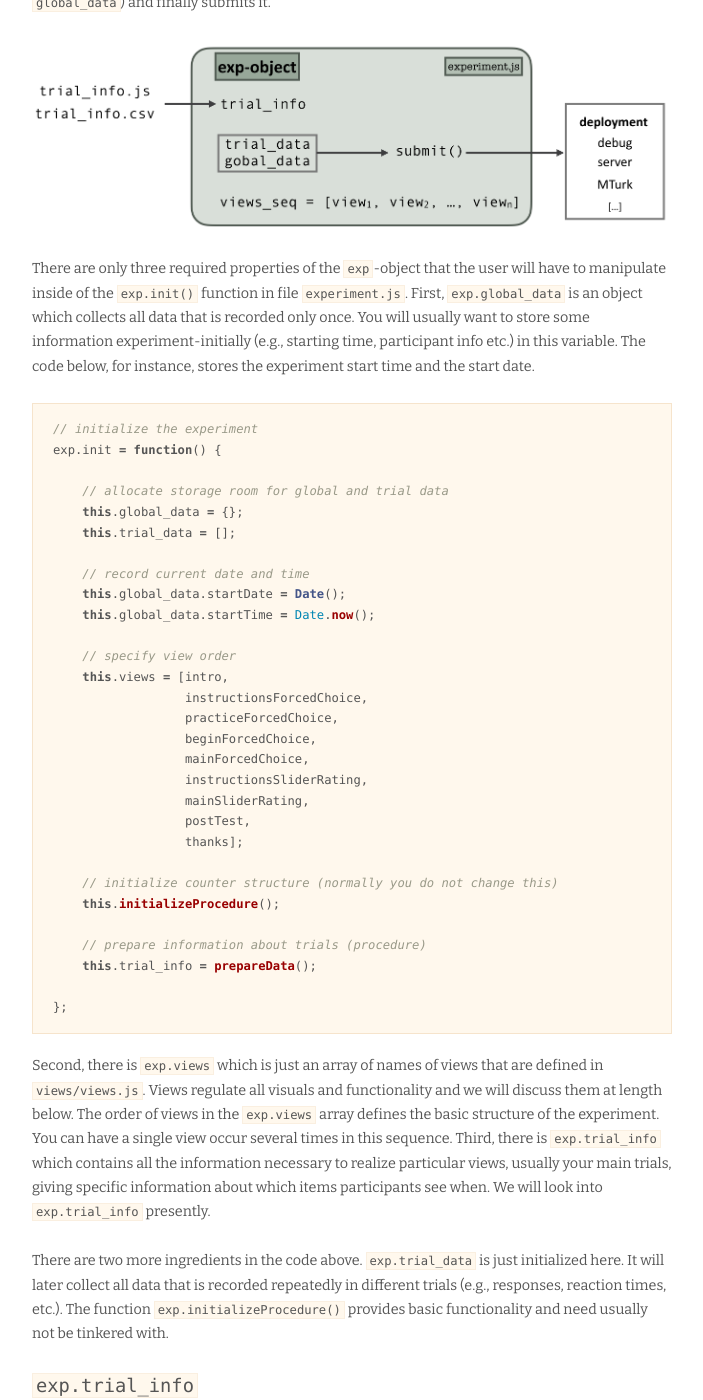
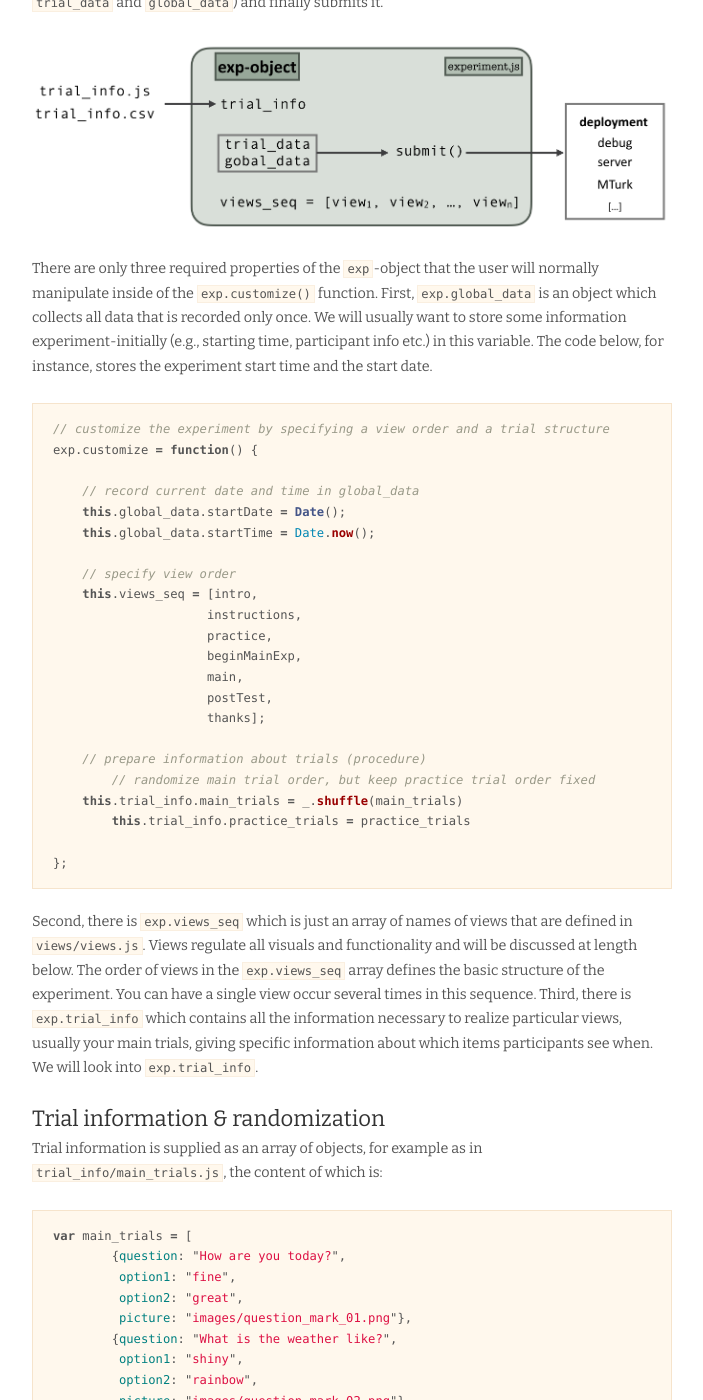
Before and after one commit to magpie-ea/magpie-site, a Jekyll site: the page built from getting-started/experiments.markdown, in a window 1280 px wide and 1400 px high, scrolled down 2026 px. Shown: the whole window, without its empty margins (138-841 px from the left). Built offline with Jekyll 4.4.1, drawn with Linux system fonts in a browser that asks for light colours; nearby versions of some CDN libraries; some of the changed text lies outside the part shown.

Commit message:
polished getting started guide

````diff
--- a/getting-started/experiments.markdown
+++ b/getting-started/experiments.markdown
@@ -14,24 +14,24 @@ This guide walks through the minimal template, which you can [obtain here](../ob
 
 ## File structure
 
-The minimal template contains the following files, of which the ones marked in bold are most important for everyday use:
+The minimal template contains the following files, of which the ones marked with **->** are most important for everyday use:
 
-+ **`index.html`** - starting point; loads all relevant files; provides view-templates;
-+ **`config/config_deploy.js`/**  - information about how to deploy (=run, collect data for) the experiment
-+ **`views/views.js`** - provides the view-objects; main work happens here
++ **->`index.html`** - starting point; loads all relevant files; provides view-templates;
++ **->`config/config_deploy.js`**  - information about how to deploy (=run, collect data for) the experiment
++ **->`views/views.js`** - provides the view-objects; main work happens here
 + `scripts/`
-	+ **`experiment.js`** - defines the main experiment (trial structure, input data etc.)
+	+ **->`experiment.js`** - defines the main experiment (trial structure, input data etc.)
 	+ `main.js`       - main functionality to run experiment; usually user will not edit this
     + `helpers.js`    - helper functions specific to each particular experiment; user might edit this
 	+ `submit_to_server.js` - functions to process, send or store data; user will almost never edit this
 + `images`       - images shown in this experiment (optional)
-+ `trial_info/`
++ **->`trial_info/`**
 	+ `trials.js` - external information for main trials
 	+ `practiceTrials.js` - external information for practice trials
 + `styles/styles.css`  - style files
 + `libraries`    - external libraries
 
-This file structure is only a suggestion. Make sure to load everything of relevance in `index.html`, e.g., like so:
+This file structure is only a suggestion. Whatever you choose to use, make sure to load everything of relevance in `index.html`, e.g., like so:
 
 ```html
 <!-- config -->
@@ -44,8 +44,8 @@ This file structure is only a suggestion. Make sure to load everything of releva
 <script src="scripts/submit_to_server.js"></script>
 
 <!-- local trial_info files -->
-<script src="trial_info/trials.js"></script>
-<script src="trial_info/practiceTrials.js"></script>
+<script src="trial_info/main_trials.js"></script>
+<script src="trial_info/practice_trials.js"></script>
 
 <!-- views -->
 <script src="views/views.js"></script>
@@ -57,57 +57,63 @@ This file structure is only a suggestion. Make sure to load everything of releva
 
 The main work behind the scenes takes place in the interaction between `scripts/experiment.js` and `scripts/main.js`. The latter shields off convenience functions from the user who does not wish to be bothered (such as rearranging data for submission, finding the next trial/view based on the user's specifications etc.). To customize an experiment, editing `scripts/experiment.js` is necessary, however.
 
-What `script/experiment.js` contributes is the `init()` (initialization) function for the `exp`-object. The `exp`-object is the main object that contains all information about how to realize your experiment. It collects the data and finally submits it (using function `exp.submit()` which is called in the `thanks`-view; see below). Think of it as an entity which reads information about your trials (e.g., stored in a separate file like `trial_info.js`), realizes an experimental structure as a sequence of **views** (see below), collects your data (in variables `trial_data` and `global_data`) and finally submits it.
+What `script/experiment.js` contributes is the `customize()` function for the `exp`-object. The `exp`-object is the main object that contains all information about how to realize your experiment. It is created automatically in `scripts/main.js`. It collects the data and finally submits it (using function `exp.submit()`;see below). Think of it as an entity which reads information about your trials (e.g., stored in a separate file like `trial_info.js`), realizes an experimental structure as a sequence of **views** (see below), collects your data (in variables `trial_data` and `global_data`) and finally submits it.
 
 <img src="../images/exp_schema.png" width="100%" >
 
-There are only three required properties of the `exp`-object that the user will have to manipulate inside of the `exp.init()` function in file `experiment.js`. First, `exp.global_data` is an object which collects all data that is recorded only once. You will usually want to store some information experiment-initially (e.g., starting time, participant info etc.) in this variable. The code below, for instance, stores the experiment start time and the start date.
+There are only three required properties of the `exp`-object that the user will normally manipulate inside of the `exp.customize()` function. First, `exp.global_data` is an object which collects all data that is recorded only once. We will usually want to store some information experiment-initially (e.g., starting time, participant info etc.) in this variable. The code below, for instance, stores the experiment start time and the start date.
 
 ```javascript
-// initialize the experiment
-exp.init = function() {
+// customize the experiment by specifying a view order and a trial structure
+exp.customize = function() {
 
-    // allocate storage room for global and trial data
-    this.global_data = {};
-    this.trial_data = [];
-
-    // record current date and time
+    // record current date and time in global_data
     this.global_data.startDate = Date();
     this.global_data.startTime = Date.now();
 
     // specify view order
-    this.views = [intro,
-                  instructionsForcedChoice,
-                  practiceForcedChoice,
-                  beginForcedChoice,
-                  mainForcedChoice,
-                  instructionsSliderRating,
-                  mainSliderRating,
-                  postTest,
-                  thanks];
-
-    // initialize counter structure (normally you do not change this)
-    this.initializeProcedure();
+    this.views_seq = [intro,
+                     instructions,
+                     practice,
+                     beginMainExp,
+                     main,
+                     postTest,
+                     thanks];
 
     // prepare information about trials (procedure)
-    this.trial_info = prepareData();
+	// randomize main trial order, but keep practice trial order fixed
+    this.trial_info.main_trials = _.shuffle(main_trials)
+	this.trial_info.practice_trials = practice_trials
 
 };
 ```
 
-Second, there is `exp.views` which is just an array of names of views that are defined in `views/views.js`. Views regulate all visuals and functionality and we will discuss them at length below. The order of views in the `exp.views` array defines the basic structure of the experiment. You can have a single view occur several times in this sequence. Third, there is `exp.trial_info` which contains all the information necessary to realize particular views, usually your main trials, giving specific information about which items participants see when. We will look into `exp.trial_info` presently.
+Second, there is `exp.views_seq` which is just an array of names of views that are defined in `views/views.js`. Views regulate all visuals and functionality and will be discussed at length below. The order of views in the `exp.views_seq` array defines the basic structure of the experiment. You can have a single view occur several times in this sequence. Third, there is `exp.trial_info` which contains all the information necessary to realize particular views, usually your main trials, giving specific information about which items participants see when. We will look into `exp.trial_info`.
 
-There are two more ingredients in the code above. `exp.trial_data` is just initialized here. It will later collect all data that is recorded repeatedly in different trials (e.g., responses, reaction times, etc.). The function `exp.initializeProcedure()` provides basic functionality and need usually not be tinkered with.
+### Trial information & randomization
 
-### `exp.trial_info`
+Trial information is supplied as an array of objects, for example as in `trial_info/main_trials.js`, the content of which is:
 
-- how to load data
-- how to randomize
+```javascript
+var main_trials = [
+	{question: "How are you today?",
+	 option1: "fine",
+	 option2: "great",
+	 picture: "images/question_mark_01.png"},
+	{question: "What is the weather like?",
+	 option1: "shiny",
+	 option2: "rainbow",
+	 picture: "images/question_mark_02.png"},
+];
+```
 
+This file defines that there are two types of trials which differ in a number of relevant pieces of information, such as the URL to a picture which will be shown, a question asked and two answer alternatives. Normally, we would like to randomize trial order in some way or other. This is what happens inside of `exp.customize()`: the main trials are presented in a random order each time the experiment is started anew.
 
+If your experiment contains several different types of trials, we recommend supplying their information in separate files, like this template does for practice trials and main trials.
+
+There is also the possibility to load trial information from a CSV file. This is documented here. (TO BE WRITTEN SOON.)
 
 ## Views
-
 
 
 <img src="../images/view_schema.png" width="100%" >
````
Also changed, not shown: other parts of getting-started/experiments.markdown (+1 -1 lines).
